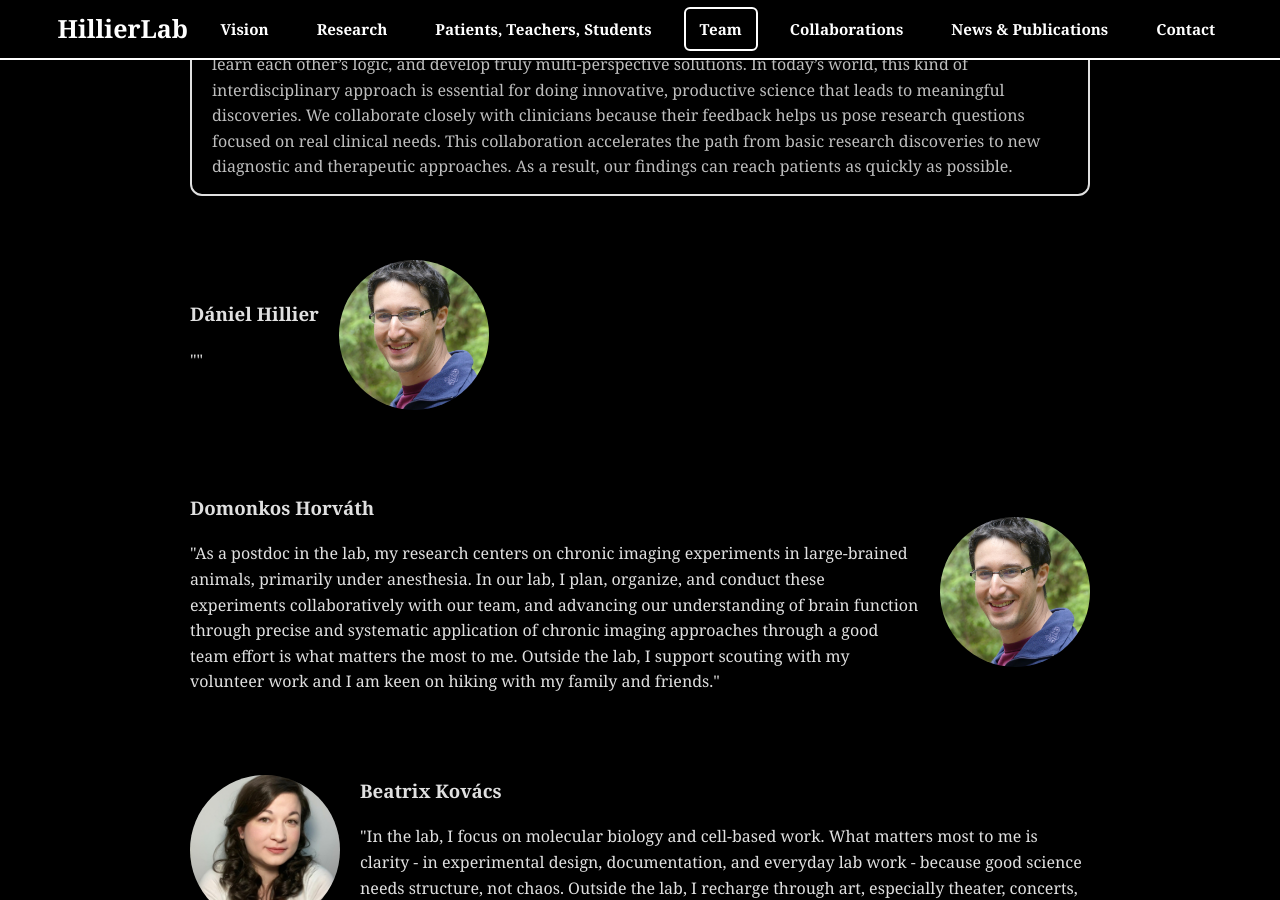
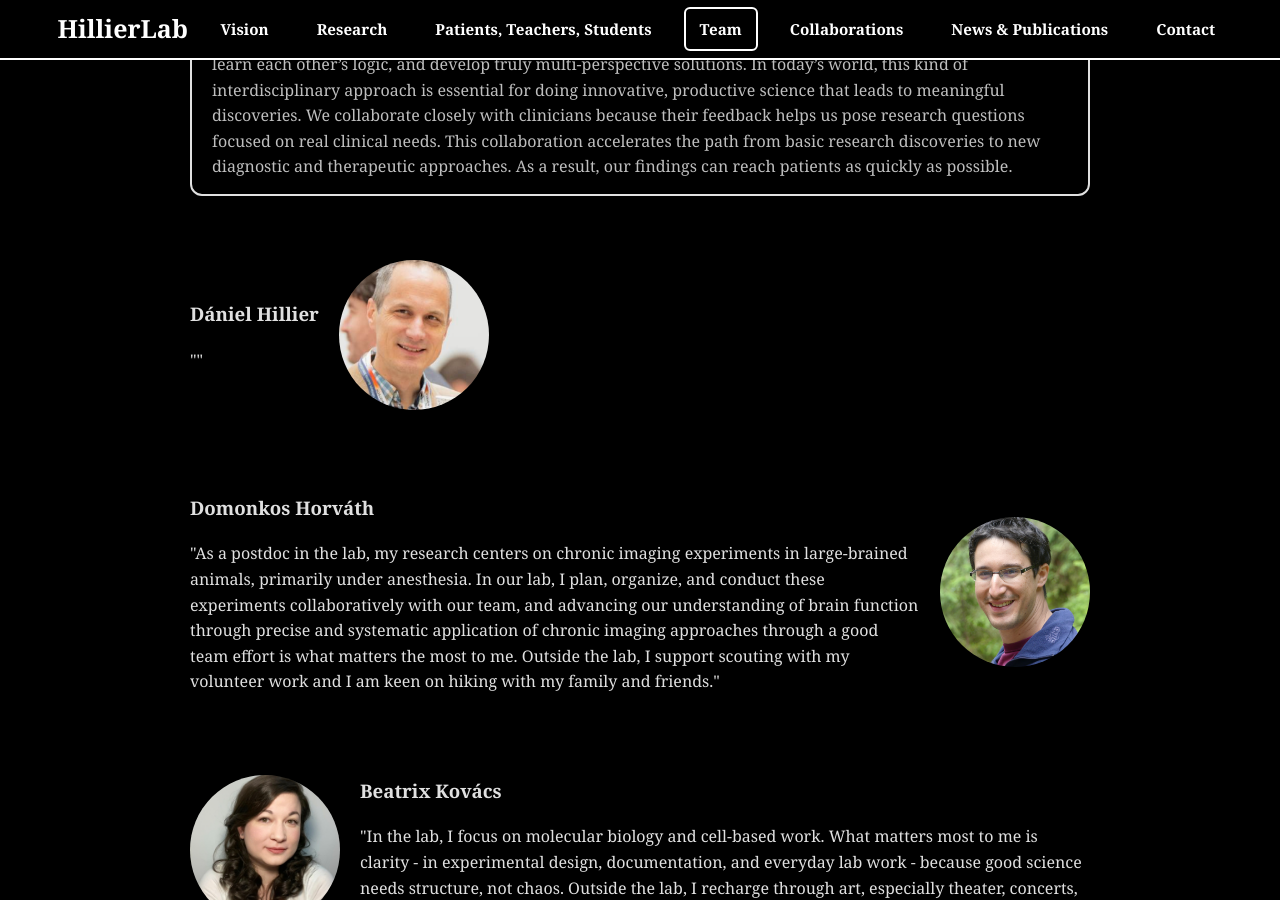
Before and after one commit to hillierlab/hillierlab.github.io, a Jekyll site: the page built from team.md, in a window 1280 px wide and 900 px high, scrolled down 332 px. Built offline with Jekyll 4.4.1, drawn with Linux system fonts in a browser that asks for light colours.

Commit message:
Update team.md

```diff
--- a/team.md
+++ b/team.md
@@ -35,7 +35,7 @@ title: Meet the Team
 </div>
 
 <div style="display: flex; align-items: center; margin-bottom: 2em; flex-direction: row-reverse;">
-  <img src="/assets/images/member_photos/Doma.JPG" alt="Member Name" style="width: 150px; height: 150px; aspect-ratio: 1 / 1; border-radius: 50%; object-fit: cover; margin-left: 20px;">
+  <img src="/assets/images/member_photos/Dani2.JPEG" alt="Member Name" style="width: 150px; height: 150px; aspect-ratio: 1 / 1; border-radius: 50%; object-fit: cover; margin-left: 20px;">
   <div>
     <h3>Dániel Hillier</h3>
     <p>""</p>
```
